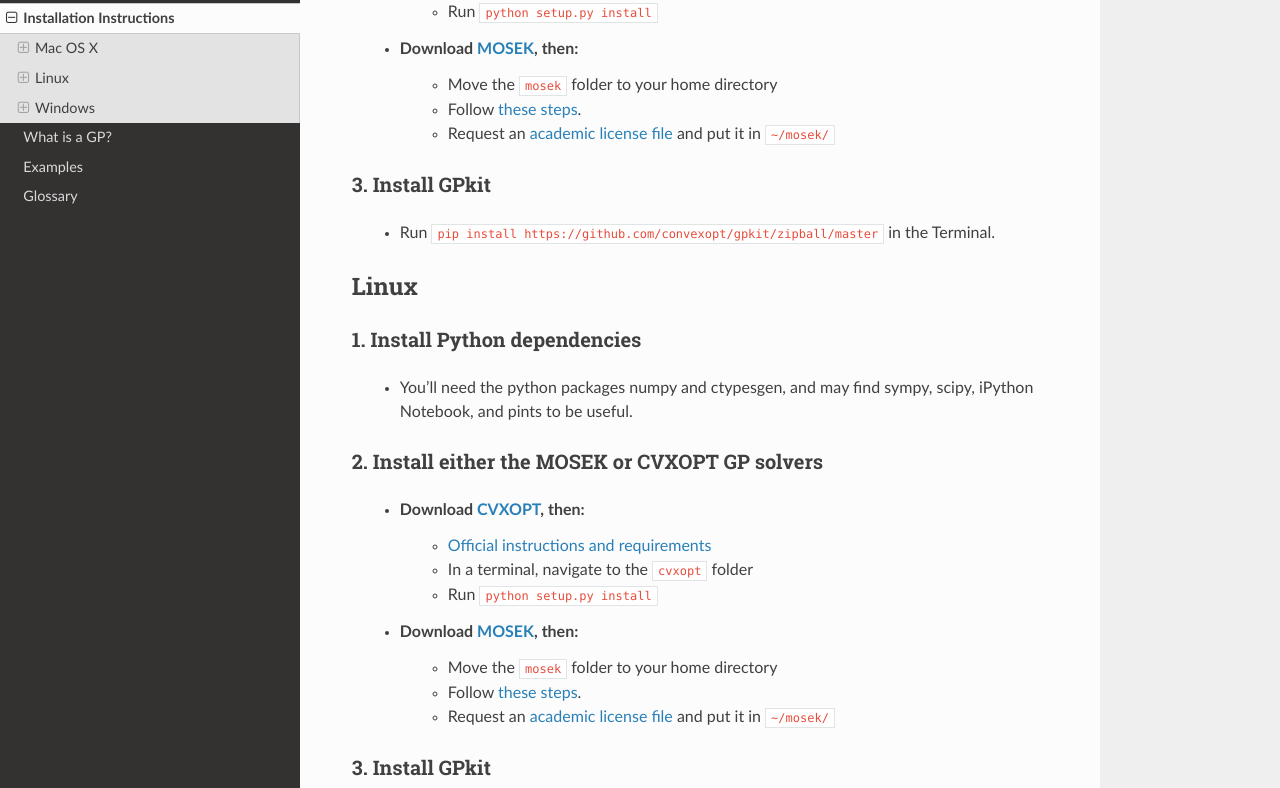
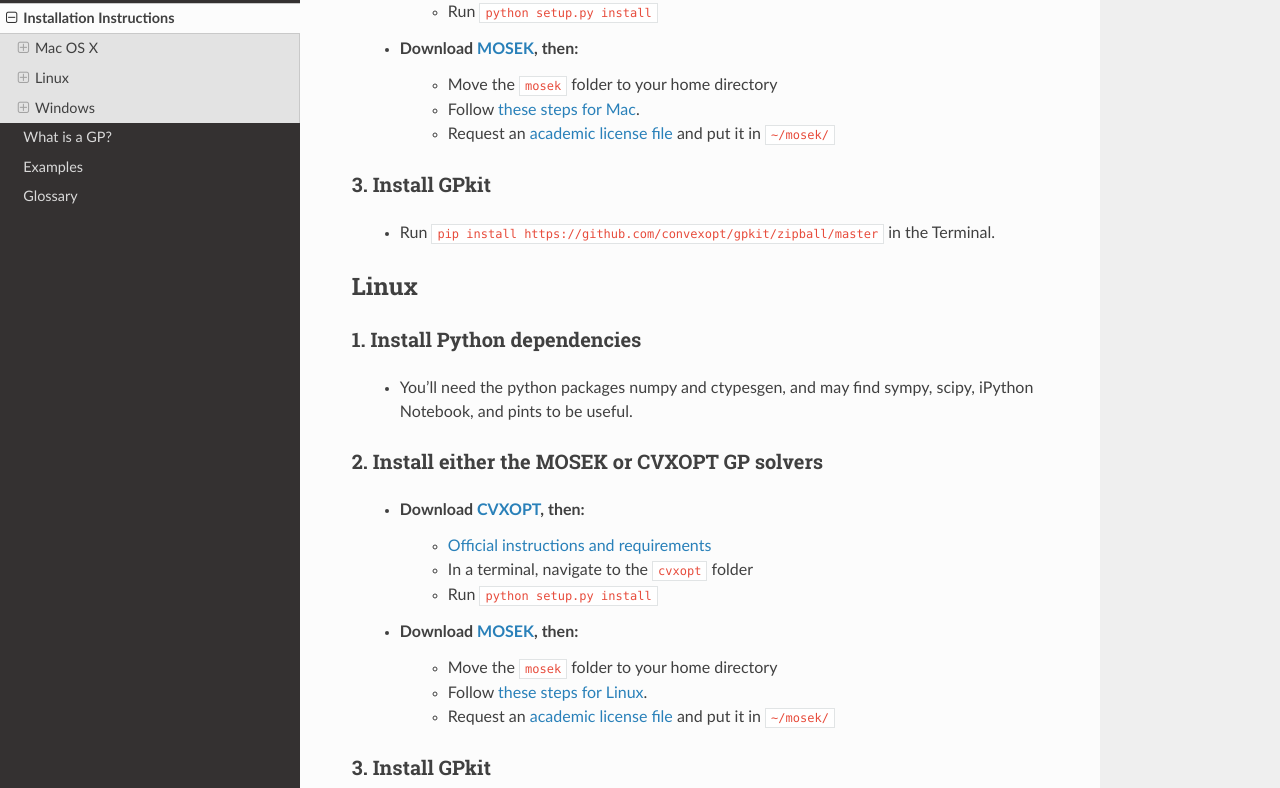
Before and after one commit to convexengineering/gpkit, a Sphinx documentation site: the page built from docs/source/installation.rst, in a window 1280 px wide and 1400 px high, scrolled down 462 px. Shown: the part 158-946 px from the top of the window. Built offline with Sphinx 7.4.7 and the Read the Docs theme 2.0.0, drawn with Linux system fonts in a browser that asks for light colours; pages that are not in the unit, such as notebooks, are missing from menus; some of the changed text lies outside the part shown.

Commit message:
fix docs errors

```diff
--- a/docs/source/installation.rst
+++ b/docs/source/installation.rst
@@ -7,7 +7,7 @@
 ========
 
 1. Install Python and build dependencies
-+++++++++++++++++++++++++++++++++++++
+++++++++++++++++++++++++++++++++++++++++
   - Install the Python 2.7 version of `Anaconda <http://continuum.io/downloads>`_ and then run ``pip install ctypesgen`` in the Terminal application.
   - If you don't want to install Anaconda, you'll need the python packages numpy and ctypesgen, and may find sympy, scipy, and iPython Notebook useful.
   - If you want units support, install pint with ``pip install pint``.
@@ -15,7 +15,7 @@
 
 
 2. Install either the MOSEK or CVXOPT GP solvers
-+++++++++++++++++++++++++++++++++++++
+++++++++++++++++++++++++++++++++++++++++++++++++
 
   - Download `CVXOPT <http://cvxopt.org/download/index.html>`_, then:
       - `Official instructions and requirements <http://cvxopt.org/install/index.html#standard-installation>`_
@@ -24,7 +24,7 @@
 
   - Download `MOSEK <http://mosek.com/resources/downloads>`_, then:
       - Move the ``mosek`` folder to your home directory
-      - Follow `these steps <http://docs.mosek.com/7.0/toolsinstall/Mac_OS_X_installation.html>`_.
+      - Follow `these steps for Mac <http://docs.mosek.com/7.0/toolsinstall/Mac_OS_X_installation.html>`_.
       - Request an `academic license file <http://license.mosek.com/academic>`_ and put it in ``~/mosek/``
 
 
@@ -38,12 +38,12 @@
 =====
 
 1. Install Python dependencies
-+++++++++++++++++++++++++++++++++++++
+++++++++++++++++++++++++++++++
   - You'll need the python packages numpy and ctypesgen, and may find sympy, scipy, iPython Notebook, and pints to be useful.
 
 
 2. Install either the MOSEK or CVXOPT GP solvers
-+++++++++++++++++++++++++++++++++++++
+++++++++++++++++++++++++++++++++++++++++++++++++
 
   - Download `CVXOPT <http://cvxopt.org/download/index.html>`_, then:
       - `Official instructions and requirements <http://cvxopt.org/install/index.html#standard-installation>`_
@@ -52,7 +52,7 @@
 
   - Download `MOSEK <http://mosek.com/resources/downloads>`_, then:
       - Move the ``mosek`` folder to your home directory
-      - Follow `these steps <http://docs.mosek.com/7.0/toolsinstall/Linux_UNIX_installation_instructions.html>`_.
+      - Follow `these steps for Linux <http://docs.mosek.com/7.0/toolsinstall/Linux_UNIX_installation_instructions.html>`_.
       - Request an `academic license file <http://license.mosek.com/academic>`_ and put it in ``~/mosek/``
 
 
@@ -67,19 +67,19 @@
 
 
 1. Install Python dependencies
-+++++++++++++++++++++++++++++++++++++
+++++++++++++++++++++++++++++++
   - Install the Python 2.7 version of `Anaconda <http://continuum.io/downloads>`_ and then run ``pip install ctypesgen`` at an Anaconda Command Prompt.
   - If you don't want to install Anaconda, you'll need gcc and the python packages numpy and ctypesgen, and may find sympy, scipy, and iPython Notebook useful.
   - If you want units support, install pint with ``pip install pint`` at an Anaconda Command Prompt.
 
 
 2. Install either the MOSEK or CVXOPT GP solvers
-+++++++++++++++++++++++++++++++++++++++++++++++
+++++++++++++++++++++++++++++++++++++++++++++++++
 
   - Download `CVXOPT <http://cvxopt.org/download/index.html>`_, then follow `these steps <http://cvxopt.org/install/index.html#building-cvxopt-for-windows>`_ to install a linear algebra library
 
   - Download `MOSEK <http://mosek.com/resources/downloads>`_, then:
-      - Follow `these steps <http://docs.mosek.com/7.0/toolsinstall/Windows_installation.html>`_.
+      - Follow `these steps for Windows <http://docs.mosek.com/7.0/toolsinstall/Windows_installation.html>`_.
       - Request an `academic license file <http://license.mosek.com/academic>`_ and put it in ``~/mosek/``
 
 
```
Also changed, not shown: 1 other file.
